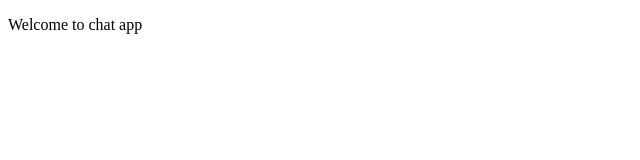
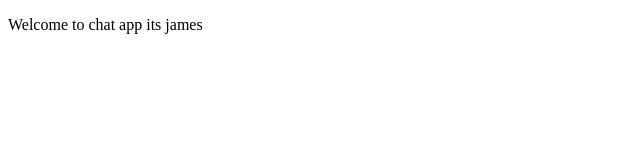
Before and after one commit to subedijames2017/socket_io, a website: page public/index.html in a window 1280 px wide. Shown: the full height of the page, 0-640 px from the left. Drawn offline with Linux system fonts and the light colour scheme.

Commit message:
edited index.htm

```diff
--- a/public/index.html
+++ b/public/index.html
@@ -5,6 +5,6 @@
     <title></title>
   </head>
   <body>
-    <p>Welcome to chat app</p>
+    <p>Welcome to chat app its james</p>
   </body>
 </html>
```
